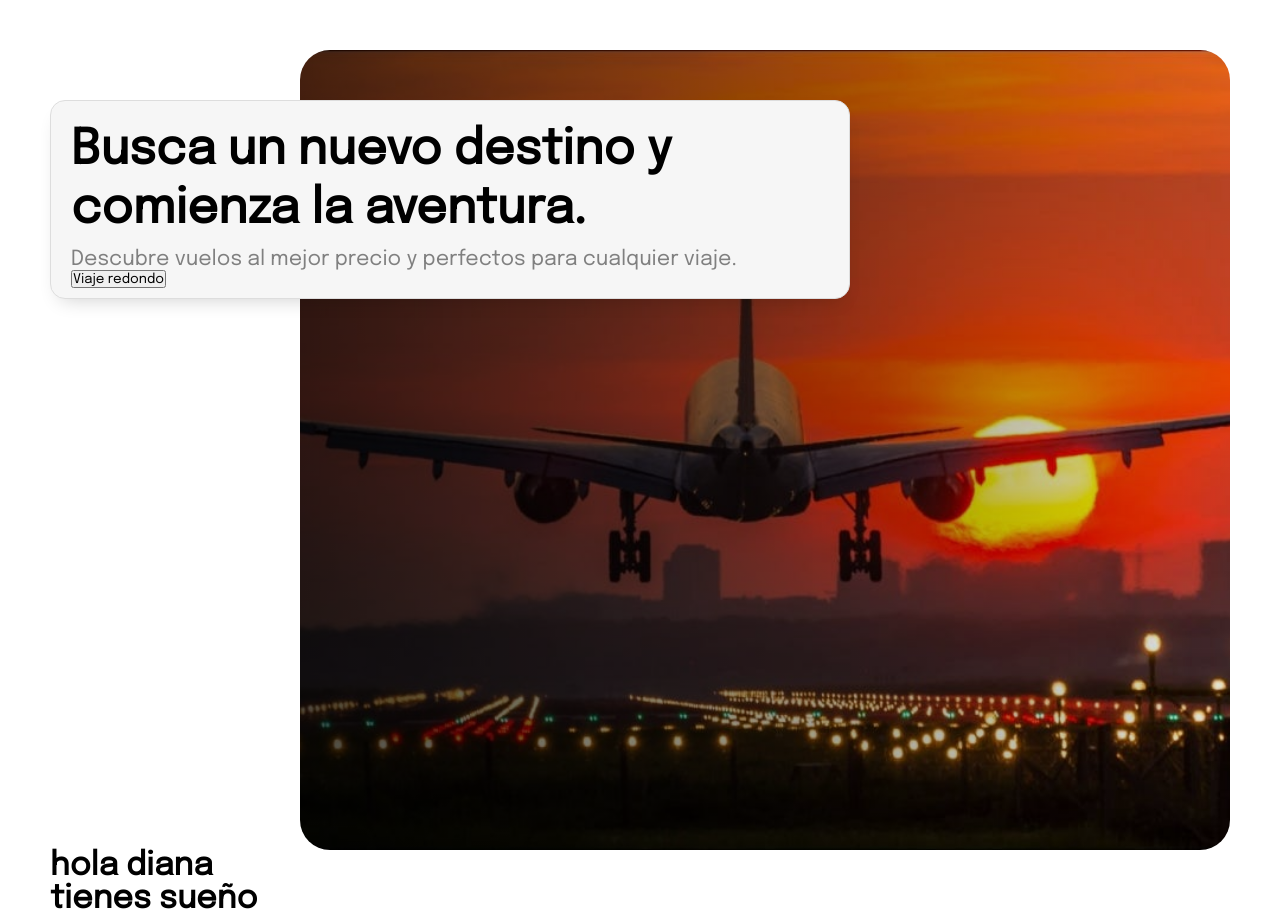
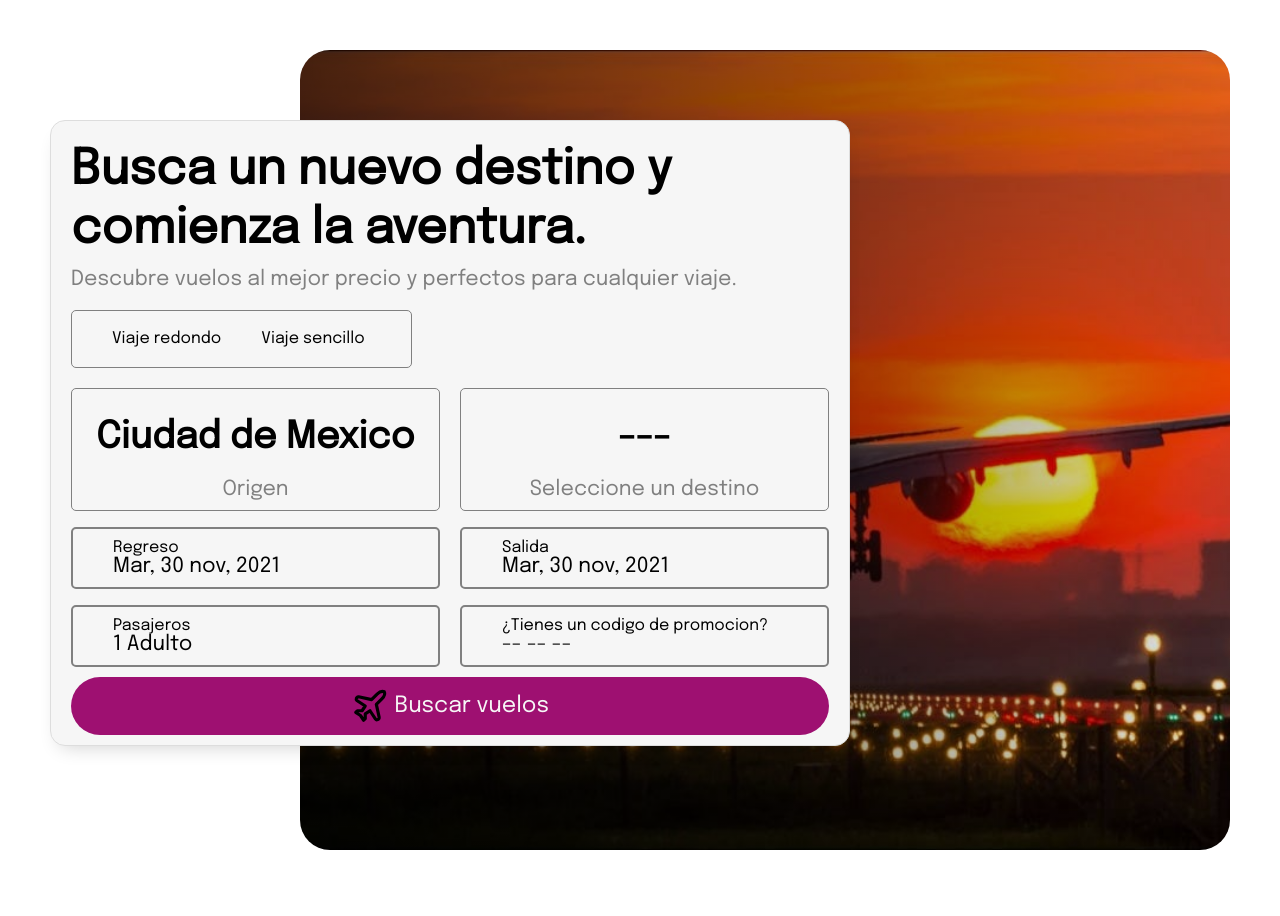
Before and after one commit to 02Alexis/tickets_airport-Sprint2, a React (Create React App) app: page / in a window 1280 px wide. After the commit the page ends 850 px from the top, so only its background shows below. Built offline with nearby package versions, Linux system fonts and the light colour scheme.

Commit message:
creacion de componente form

```diff
--- a/package.json
+++ b/package.json
@@ -3,11 +3,15 @@
   "version": "0.1.0",
   "private": true,
   "dependencies": {
+    "@emotion/react": "^11.11.0",
+    "@emotion/styled": "^11.11.0",
+    "@mui/material": "^5.13.0",
     "@testing-library/jest-dom": "^5.16.5",
     "@testing-library/react": "^13.4.0",
     "@testing-library/user-event": "^13.5.0",
     "react": "^18.2.0",
     "react-dom": "^18.2.0",
+    "react-router-dom": "^6.11.1",
     "react-scripts": "5.0.1",
     "styled-components": "^6.0.0-rc.1",
     "web-vitals": "^2.1.4"
--- /dev/null
+++ b/src/Routes/AppRouter.jsx
@@ -0,0 +1,19 @@
+import React from "react";
+import { BrowserRouter, Route, Routes } from "react-router-dom";
+import App from "../components/app/App";
+
+const AppRouter = () => {
+  return (
+    <div>
+      <BrowserRouter>
+        <Routes>
+          <Route index element={<App/>}>
+
+          </Route>
+        </Routes>
+      </BrowserRouter>
+    </div>
+  );
+};
+
+export default AppRouter;
--- a/src/components/app/App.jsx
+++ b/src/components/app/App.jsx
@@ -8,7 +8,6 @@ const App = () => {
         <>
         <GlobalStyled />
         <Banner />
-        <h1>hola diana</h1>
         <Footer />
         </>
     )
--- a/src/components/bannerForm/BannerForm.jsx
+++ b/src/components/bannerForm/BannerForm.jsx
@@ -1,5 +1,6 @@
 import React from 'react';
-import { StyleBa } from './StyleBannerForm';
+import { StyleBa, StyleButton } from './StyleBannerForm';
+import Form from '../form/form';
 
 const BannerForm = () => {
     return (
@@ -7,7 +8,12 @@ const BannerForm = () => {
         <StyleBa>
             <h1>Busca un nuevo destino y comienza la aventura.</h1>
             <p>Descubre vuelos al mejor precio y perfectos para cualquier viaje.</p>
-            <button>Viaje redondo</button>
+            <StyleButton>
+                <button>Viaje redondo</button>
+                <button>Viaje sencillo</button>
+            </StyleButton>
+            <Form />
+
         </StyleBa>
         </>
     )
--- a/src/components/bannerForm/StyleBannerForm.jsx
+++ b/src/components/bannerForm/StyleBannerForm.jsx
@@ -3,7 +3,7 @@ import styled from "styled-components"
 export const StyleBa = styled.div`
   margin-left: -250px;
   position: absolute;
-  top: 100px;
+  top: 120px;
   padding: 10px 20px;
   background: var(--DarkGry);
   width: 800px;
@@ -28,9 +28,6 @@ export const StyleBa = styled.div`
     transform: translateY(0); /* Animación de desplazamiento hacia arriba */
   }
 }
-  /* display: flex;
-  flex-direction: column;
-  gap: 1rem; */
   h1 {
     width: 100%;
     font-size: 3rem;
@@ -41,5 +38,30 @@ export const StyleBa = styled.div`
   p {
     color: var(--Gray);
     font-size: 1.3rem;
+    margin-bottom: 20px;
   }
 `
+
+export const StyleButton = styled.div`
+  background: var(--White);
+  width: 45%;
+  border-radius: 5px;
+  border: 1px solid;
+  border-color: var(--Gray);
+  padding: 10px 20px;
+  margin-bottom: 20px;
+
+  button{
+    border: none;
+    padding: 10px 20px;
+    font-size: 1rem;
+    line-height: 1rem;
+    cursor: pointer;
+    background: var(--White);
+  }
+  :hover{
+    color: var(--White);
+    background: var(--purple);
+    border-radius: 7px;
+  }
+`
--- a/src/components/footerpayments/Payments.jsx
+++ b/src/components/footerpayments/Payments.jsx
@@ -1,20 +1,8 @@
 import React from 'react';
 
 const Payments = () => {
-    const Credits = [
-        {
-            img: "../../assets/archive.svg",
-        },
-        {
-            img: "../../assets/archive.svg",
-        },
-        {
-            img: "../../assets/archive.svg",
-        }
-    ]
     return (
         <>
-        <h1>tienes sueño</h1>
         </>
     )
 }
--- /dev/null
+++ b/src/components/form/StyleForm.jsx
@@ -0,0 +1,66 @@
+import styled from "styled-components"
+
+export const StyleForm = styled.div`
+   display: grid;
+   grid-template-columns: repeat(2, 1fr);
+   grid-column-gap: 20px;
+   grid-row-gap: 1em;
+`
+
+export const Container = styled.div`
+  border: 1px solid;
+  width: 100%;
+  border-color: var(--Gray);
+  border-radius: 5px;
+  text-align: center;
+  h1 {
+    width: 100%;
+    font-size: 2.3rem;
+    line-height: 3.7rem;
+  }
+  p {
+    color: var(--Gray);
+    font-size: 1.3rem;
+  }
+
+`
+export const ContainerTwo = styled.div`
+  border: 2px solid;
+  border-color: var(--Gray);
+  border-radius: 5px;
+  padding: 0;
+  span{
+    bottom: 20px;
+  margin-left: 40px;
+}
+  p{
+    font-size: 1.3rem;
+  color: #000;
+  margin-left: 40px;
+  }
+
+`
+export const StyledContainer = styled.div`
+position: relative;
+top: 10px;
+`
+
+export const StyleButton = styled.button`
+width: 100%;
+padding: 10px 20px;
+background: var(--purple);
+border: none;
+cursor: pointer;
+border-radius: 50px;
+color: var(--White);
+margin: 10px 0 0 0;
+font-size: 1.4rem;
+line-height: 1rem;
+vertical-align: text-top;
+img{
+    vertical-align: middle;
+    width: 38px;
+    height: 38px;
+    object-fit: cover;
+}
+`
--- /dev/null
+++ b/src/components/form/form.jsx
@@ -0,0 +1,47 @@
+import React from 'react';
+import { Container, ContainerTwo, StyleButton, StyleForm, StyledContainer } from './StyleForm';
+import Plane from '../../assets/plane.svg';
+
+const Form = () => {
+    return (
+        <>
+        <StyleForm>
+            <Container>
+                <StyledContainer>
+                    <h1>Ciudad de Mexico</h1>
+                    <p>Origen</p>
+                </StyledContainer>
+            </Container>
+            <Container>
+                <StyledContainer>
+                    <h1> --- </h1>
+                    <p>Seleccione un destino</p>
+                </StyledContainer>
+            </Container>
+            <ContainerTwo>
+                <StyledContainer>
+                    <span>Regreso <p>Mar, 30 nov, 2021</p> </span>
+                </StyledContainer>
+            </ContainerTwo>
+            <ContainerTwo>
+                <StyledContainer>
+                    <span>Salida <p>Mar, 30 nov, 2021</p> </span>
+                </StyledContainer>
+            </ContainerTwo>
+            <ContainerTwo>
+                <StyledContainer>
+                <span>Pasajeros <p>1 Adulto</p> </span>
+                </StyledContainer>
+            </ContainerTwo>
+            <ContainerTwo>
+                <StyledContainer>
+                    <span>¿Tienes un codigo de promocion? <p>-- -- --</p> </span>
+                </StyledContainer>
+            </ContainerTwo>
+        </StyleForm>
+        <StyleButton><img src={Plane} alt="Avion" /> Buscar vuelos</StyleButton>
+        </>
+    )
+}
+
+export default Form
--- a/src/index.js
+++ b/src/index.js
@@ -1,10 +1,10 @@
 import React from 'react';
 import ReactDOM from 'react-dom/client';
-import App from './components/app/App';
+import AppRouter from './Routes/AppRouter';
 
 const root = ReactDOM.createRoot(document.getElementById('root'));
 root.render(
   <React.StrictMode>
-    <App />
+    <AppRouter />
   </React.StrictMode>
 );
```
Also changed, not shown: 1 other file (tests, documents, lock files or other folders).
